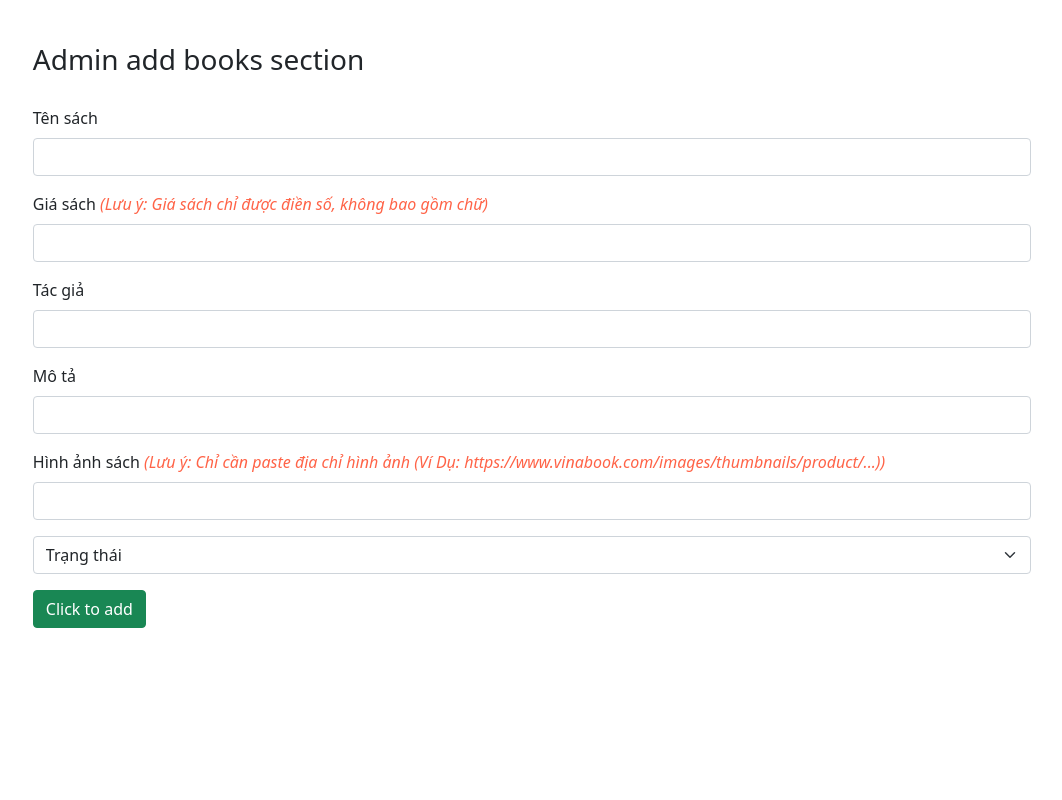
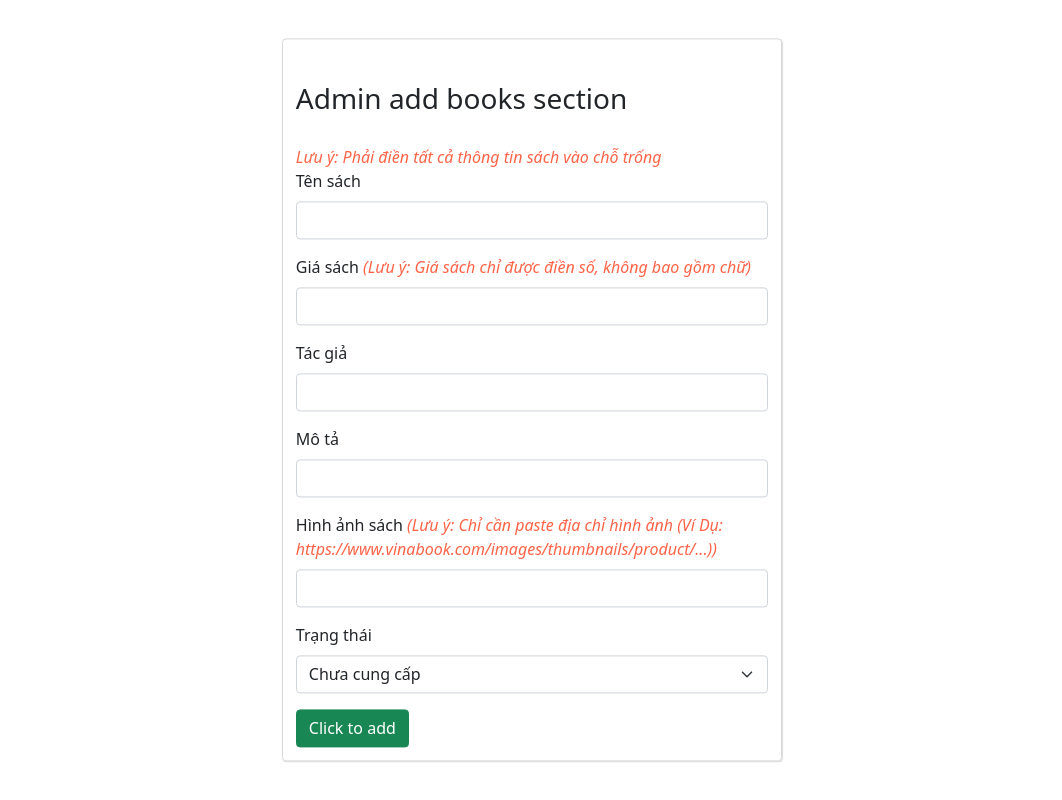
Before and after one commit to gianam65/order-book, a PHP site: page /route/admin/addbook.php in a window 1280 px wide. Shown: the whole page, without its empty margins (108-1170 px from the left). Run offline with PHP 8.4, Linux system fonts and the light colour scheme.

Commit message:
Improve add book features

```diff
--- a/css/admin-dashboard.css
+++ b/css/admin-dashboard.css
@@ -7,10 +7,21 @@
 .dashboard-book-img {
     width: 35px;
     height: 35px;
-    object-fit: contain;
+    object-fit: cover;
 }
 
 .book-container {
     max-height: 500px;
     overflow-y: auto;
 }
+
+.add-book-div {
+    max-width: 500px !important;
+    position: absolute;
+    top: 50%;
+    left: 50%;
+    transform: translate(-50%, -50%);
+    border: 1px solid #d9d9d9;
+    border-radius: 4px;
+    box-shadow: 0.5px 0.5px 1px rgba(0,0,0,0.25);
+}
--- a/route/admin/addbook.php
+++ b/route/admin/addbook.php
@@ -6,10 +6,13 @@
     <link href="https://cdn.jsdelivr.net/npm/bootstrap@5.1.3/dist/css/bootstrap.min.css" rel="stylesheet" integrity="sha384-1BmE4kWBq78iYhFldvKuhfTAU6auU8tT94WrHftjDbrCEXSU1oBoqyl2QvZ6jIW3" crossorigin="anonymous">
     <title>Add books section</title>
     <link rel="stylesheet" href="../.././css/style.css">
+    <link rel="stylesheet" href="../.././css/admin-dashboard.css">
   </head>
   <body>
-    <div class="container add-car-div">
+    <div class="wrapper">
+        <div class="container add-book-div">
             <h3 class="global-title">Admin add books section</h3>
+            <span class="global-error">Lưu ý: Phải điền tất cả thông tin sách vào chỗ trống</span>
             <form action="../.././src/process-add.php" method="POST">
                 <div class="mb-3">
                     <label for="exampleFormControlInput1" class="form-label">Tên sách</label>
@@ -34,8 +37,8 @@
                     <input type="text" class="form-control" name='bookImage'>
                 </div>
                 <div class="mb-3">
+                    <label class="form-label">Trạng thái</label>
                     <select class="form-select" name='bookStatus' aria-label="Default select example">
-                    <option selected>Trạng thái</option>
                         <option value="0">Chưa cung cấp</option>
                         <option value="1">Đã cung cấp</option>
                     </select>
@@ -43,7 +46,7 @@
                 <button class='btn btn-success btn-add-car' name='addBook'>Click to add</button>
             </form>
         </div>
-
+    </div>
 
     <script src="https://cdn.jsdelivr.net/npm/bootstrap@5.1.3/dist/js/bootstrap.bundle.min.js" integrity="sha384-ka7Sk0Gln4gmtz2MlQnikT1wXgYsOg+OMhuP+IlRH9sENBO0LRn5q+8nbTov4+1p" crossorigin="anonymous"></script>
   </body>
--- a/route/admin/index.php
+++ b/route/admin/index.php
@@ -54,8 +54,8 @@
                                     echo "<th>
                                         <img class=dashboard-book-img src=$row[book_image] />
                                     </th>";
-                                    echo "<th><a href=../.././src/process-delete.php?id=".$row["book_id"]." class='btn btn-warning'>Delete</a></th>";
-                                    echo "<th><a href=src/update.php?idUpdate=".$row["book_id"]." class='btn btn-secondary'>Update</a></th>";
+                                    echo "<th><a href=../.././src/process-delete.php?id=".$row["book_id"]." class='btn btn-danger'>Delete</a></th>";
+                                    echo "<th><a href=src/update.php?idUpdate=".$row["book_id"]." class='btn btn-warning'>Update</a></th>";
                                 echo "</tr>";
                             }
                         }
```
Also changed, not shown: src/process-add.php (+6 -3 lines). Lines whose indentation alone changed are shown as unchanged.
